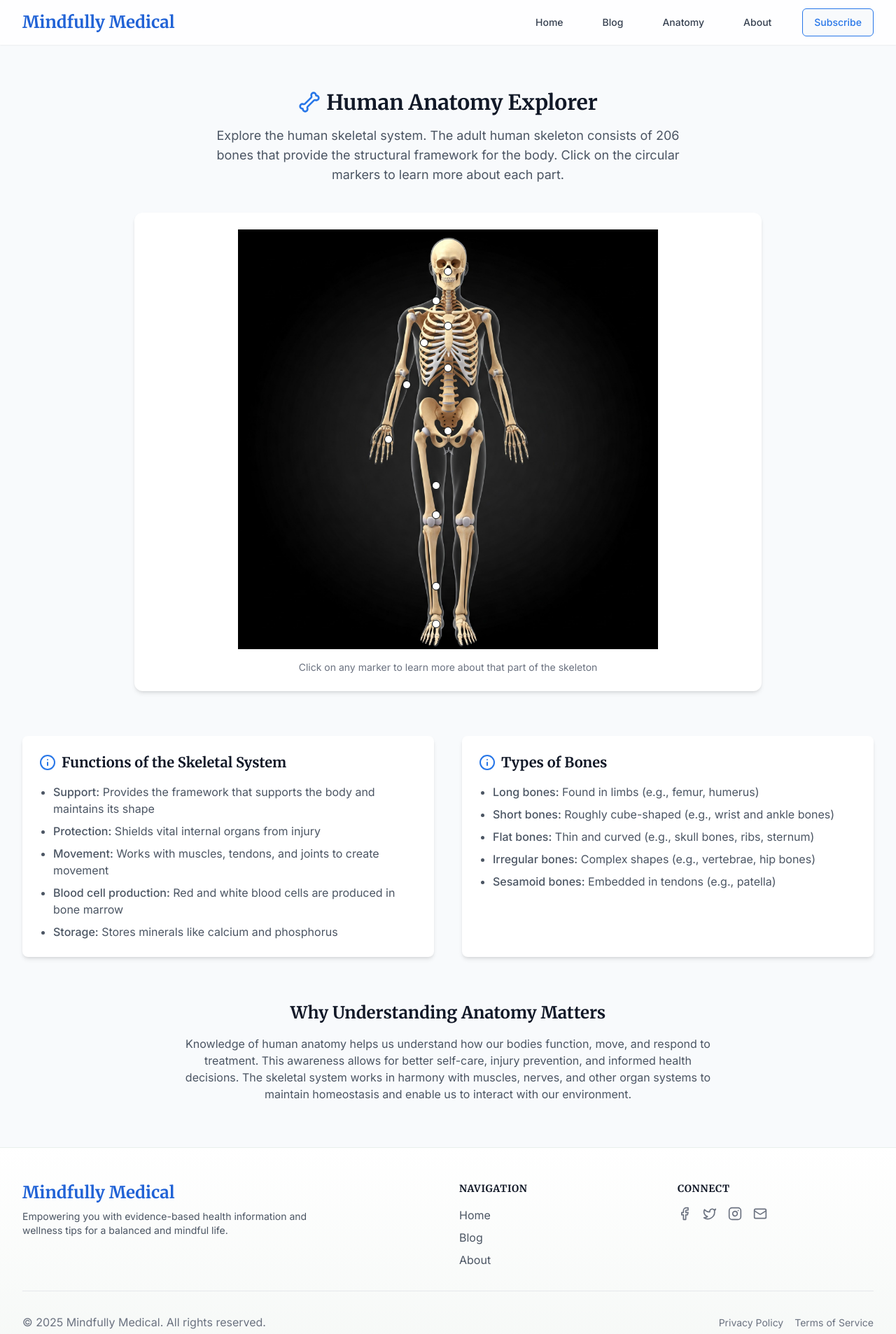
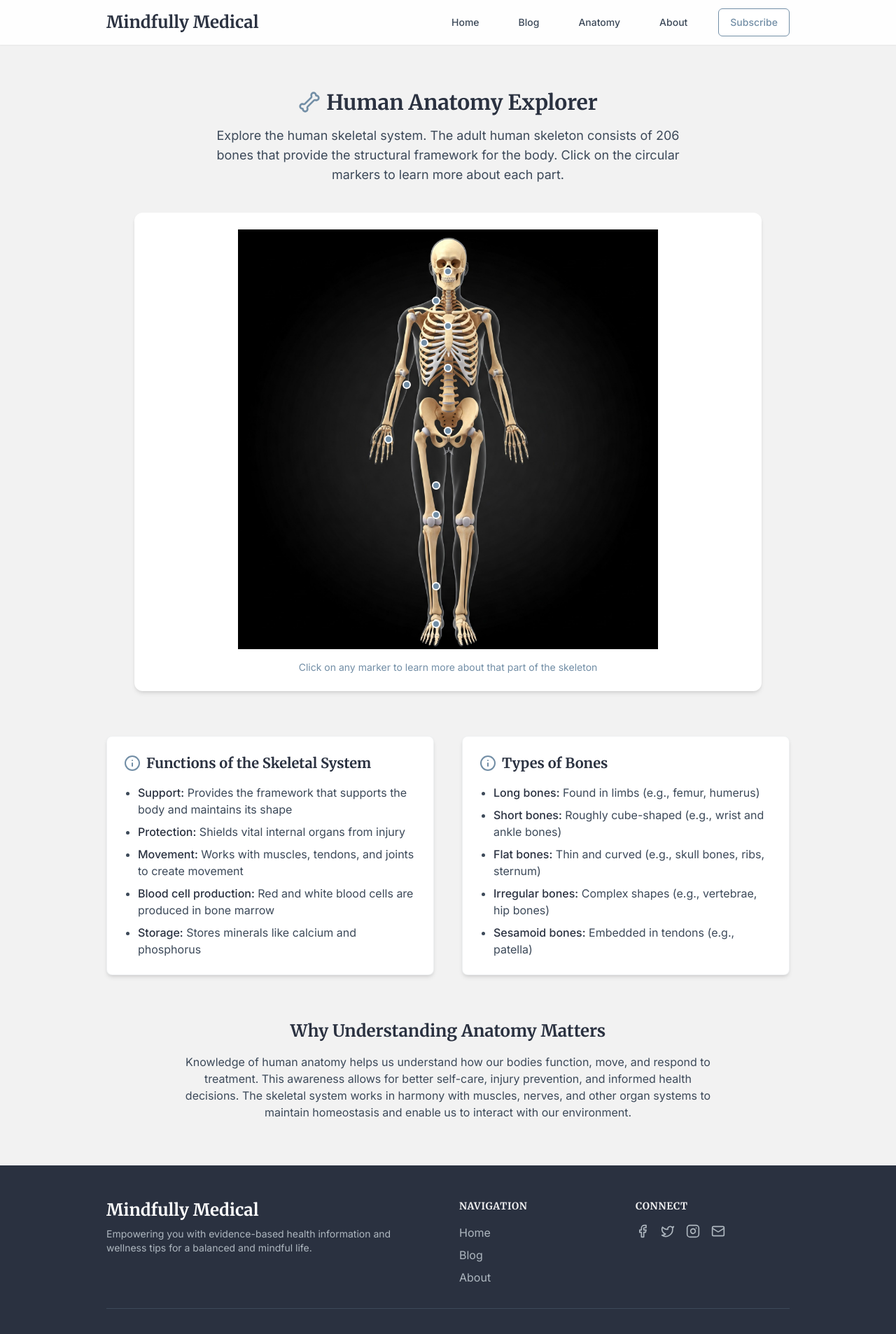
Before and after one commit to NarenVP/mindfully-medical, a React (Vite) app: page /anatomy in a window 1280 px wide. Shown: the top 1907 px of the page at 70% size. Built offline with nearby package versions, Linux system fonts and the light colour scheme.

Commit message:
Integrate color palette
Update the website's color scheme based on the provided palette.

```diff
--- a/src/components/anatomy/SkeletonViewer.tsx
+++ b/src/components/anatomy/SkeletonViewer.tsx
@@ -141,28 +141,28 @@ const SkeletonViewer: React.FC = () => {
                     }}
                     onClick={() => handlePartClick(part)}
                   >
-                    <div className="h-3 w-3 rounded-full bg-white border border-black flex items-center justify-center hover:scale-125 transition-transform">
-                      {/* The white circle with black border */}
+                    <div className="h-3 w-3 rounded-full bg-blue border-2 border-white shadow-sm flex items-center justify-center hover:scale-125 transition-transform">
+                      {/* The marker circle */}
                     </div>
                   </div>
                 </PopoverTrigger>
               </TooltipTrigger>
-              <TooltipContent>
+              <TooltipContent className="bg-navy text-white">
                 <p>{part.name}</p>
               </TooltipContent>
             </Tooltip>
-            <PopoverContent className="w-80 p-4" onInteractOutside={handleClosePopover}>
+            <PopoverContent className="w-80 p-4 bg-white border border-blue-light shadow-md" onInteractOutside={handleClosePopover}>
               <div className="space-y-2">
-                <h3 className="text-xl font-bold">{part.name}</h3>
-                <p className="text-gray-700">{part.description}</p>
-                <h4 className="font-semibold text-sm text-gray-600 mt-3 mb-1">Function:</h4>
-                <p className="text-gray-700">{part.function}</p>
+                <h3 className="text-xl font-bold text-navy">{part.name}</h3>
+                <p className="text-navy-light">{part.description}</p>
+                <h4 className="font-semibold text-sm text-blue mt-3 mb-1">Function:</h4>
+                <p className="text-navy-light">{part.function}</p>
               </div>
             </PopoverContent>
           </Popover>
         ))}
       </div>
-      <div className="text-center text-sm text-gray-500">
+      <div className="text-center text-sm text-blue">
         Click on any marker to learn more about that part of the skeleton
       </div>
     </TooltipProvider>
--- a/src/components/layout/Footer.tsx
+++ b/src/components/layout/Footer.tsx
@@ -6,33 +6,33 @@ const Footer = () => {
   const currentYear = new Date().getFullYear();
 
   return (
-    <footer className="bg-gradient-to-b from-white to-sage-50 border-t border-sage-100">
-      <div className="max-w-7xl mx-auto px-4 sm:px-6 lg:px-8 py-12">
+    <footer className="bg-navy text-white">
+      <div className="max-w-5xl mx-auto px-4 sm:px-6 py-12">
         <div className="grid grid-cols-1 md:grid-cols-4 gap-8">
           <div className="md:col-span-2">
-            <Link to="/" className="text-2xl font-serif font-bold text-wellness-700">
+            <Link to="/" className="text-2xl font-serif font-bold text-white">
               Mindfully Medical
             </Link>
-            <p className="mt-2 text-sm text-gray-600 max-w-md">
+            <p className="mt-2 text-sm text-blue-light max-w-md">
               Empowering you with evidence-based health information and wellness tips for a balanced and mindful life.
             </p>
           </div>
 
           <div>
-            <h3 className="text-sm font-semibold text-gray-900 tracking-wider uppercase">Navigation</h3>
+            <h3 className="text-sm font-semibold text-offwhite tracking-wider uppercase">Navigation</h3>
             <ul className="mt-4 space-y-2">
               <li>
-                <Link to="/" className="text-base text-gray-600 hover:text-wellness-600">
+                <Link to="/" className="text-base text-blue-light hover:text-white">
                   Home
                 </Link>
               </li>
               <li>
-                <Link to="/blog" className="text-base text-gray-600 hover:text-wellness-600">
+                <Link to="/blog" className="text-base text-blue-light hover:text-white">
                   Blog
                 </Link>
               </li>
               <li>
-                <Link to="/about" className="text-base text-gray-600 hover:text-wellness-600">
+                <Link to="/about" className="text-base text-blue-light hover:text-white">
                   About
                 </Link>
               </li>
@@ -40,33 +40,33 @@ const Footer = () => {
           </div>
 
           <div>
-            <h3 className="text-sm font-semibold text-gray-900 tracking-wider uppercase">Connect</h3>
+            <h3 className="text-sm font-semibold text-offwhite tracking-wider uppercase">Connect</h3>
             <div className="mt-4 flex space-x-4">
-              <a href="#" className="text-gray-500 hover:text-wellness-600">
+              <a href="#" className="text-blue-light hover:text-white">
                 <Facebook size={20} />
               </a>
-              <a href="#" className="text-gray-500 hover:text-wellness-600">
+              <a href="#" className="text-blue-light hover:text-white">
                 <Twitter size={20} />
               </a>
-              <a href="#" className="text-gray-500 hover:text-wellness-600">
+              <a href="#" className="text-blue-light hover:text-white">
                 <Instagram size={20} />
               </a>
-              <a href="mailto:contact@mindfullymedical.com" className="text-gray-500 hover:text-wellness-600">
+              <a href="mailto:contact@mindfullymedical.com" className="text-blue-light hover:text-white">
                 <Mail size={20} />
               </a>
             </div>
           </div>
         </div>
 
-        <div className="mt-8 border-t border-gray-200 pt-8 md:flex md:items-center md:justify-between">
-          <div className="text-base text-gray-500">
+        <div className="mt-8 border-t border-navy-light pt-8 md:flex md:items-center md:justify-between">
+          <div className="text-sm text-blue-light">
             &copy; {currentYear} Mindfully Medical. All rights reserved.
           </div>
           <div className="mt-4 md:mt-0">
-            <a href="#" className="text-sm text-gray-500 hover:text-wellness-600 mr-4">
+            <a href="#" className="text-xs text-blue-light hover:text-white mr-4">
               Privacy Policy
             </a>
-            <a href="#" className="text-sm text-gray-500 hover:text-wellness-600">
+            <a href="#" className="text-xs text-blue-light hover:text-white">
               Terms of Service
             </a>
           </div>
--- a/src/components/layout/Navbar.tsx
+++ b/src/components/layout/Navbar.tsx
@@ -12,31 +12,31 @@ const Navbar = () => {
   };
 
   return (
-    <nav className="bg-white/80 backdrop-blur-sm shadow-sm sticky top-0 z-10">
-      <div className="max-w-7xl mx-auto px-4 sm:px-6 lg:px-8">
+    <nav className="bg-white/90 backdrop-blur-sm shadow-sm sticky top-0 z-10">
+      <div className="max-w-5xl mx-auto px-4 sm:px-6">
         <div className="flex justify-between h-16">
           <div className="flex">
             <div className="flex-shrink-0 flex items-center">
-              <Link to="/" className="text-2xl font-serif font-bold text-wellness-700">
+              <Link to="/" className="text-2xl font-serif font-bold text-navy">
                 Mindfully Medical
               </Link>
             </div>
           </div>
 
           <div className="hidden sm:ml-6 sm:flex sm:items-center sm:space-x-8">
-            <Link to="/" className="text-gray-700 hover:text-wellness-600 px-3 py-2 text-sm font-medium">
+            <Link to="/" className="text-navy-light hover:text-blue px-3 py-2 text-sm font-medium">
               Home
             </Link>
-            <Link to="/blog" className="text-gray-700 hover:text-wellness-600 px-3 py-2 text-sm font-medium">
+            <Link to="/blog" className="text-navy-light hover:text-blue px-3 py-2 text-sm font-medium">
               Blog
             </Link>
-            <Link to="/anatomy" className="text-gray-700 hover:text-wellness-600 px-3 py-2 text-sm font-medium">
+            <Link to="/anatomy" className="text-navy-light hover:text-blue px-3 py-2 text-sm font-medium">
               Anatomy
             </Link>
-            <Link to="/about" className="text-gray-700 hover:text-wellness-600 px-3 py-2 text-sm font-medium">
+            <Link to="/about" className="text-navy-light hover:text-blue px-3 py-2 text-sm font-medium">
               About
             </Link>
-            <Button variant="outline" className="border-wellness-600 text-wellness-600 hover:bg-wellness-50">
+            <Button variant="outline" className="border-blue text-blue hover:bg-blue-light/10">
               Subscribe
             </Button>
           </div>
@@ -44,7 +44,7 @@ const Navbar = () => {
           <div className="flex items-center sm:hidden">
             <button
               onClick={toggleMenu}
-              className="inline-flex items-center justify-center p-2 rounded-md text-gray-700 hover:text-wellness-600 hover:bg-gray-100"
+              className="inline-flex items-center justify-center p-2 rounded-md text-navy-light hover:text-blue hover:bg-offwhite"
             >
               {isMenuOpen ? <X size={24} /> : <Menu size={24} />}
             </button>
@@ -57,28 +57,28 @@ const Navbar = () => {
           <div className="px-2 pt-2 pb-3 space-y-1">
             <Link
               to="/"
-              className="block px-3 py-2 rounded-md text-base font-medium text-gray-700 hover:text-wellness-600 hover:bg-gray-50"
+              className="block px-3 py-2 rounded-md text-base font-medium text-navy-light hover:text-blue hover:bg-offwhite"
               onClick={() => setIsMenuOpen(false)}
             >
               Home
             </Link>
             <Link
               to="/blog"
-              className="block px-3 py-2 rounded-md text-base font-medium text-gray-700 hover:text-wellness-600 hover:bg-gray-50"
+              className="block px-3 py-2 rounded-md text-base font-medium text-navy-light hover:text-blue hover:bg-offwhite"
               onClick={() => setIsMenuOpen(false)}
             >
               Blog
             </Link>
             <Link
               to="/anatomy"
-              className="block px-3 py-2 rounded-md text-base font-medium text-gray-700 hover:text-wellness-600 hover:bg-gray-50"
+              className="block px-3 py-2 rounded-md text-base font-medium text-navy-light hover:text-blue hover:bg-offwhite"
               onClick={() => setIsMenuOpen(false)}
             >
               Anatomy
             </Link>
             <Link
               to="/about"
-              className="block px-3 py-2 rounded-md text-base font-medium text-gray-700 hover:text-wellness-600 hover:bg-gray-50"
+              className="block px-3 py-2 rounded-md text-base font-medium text-navy-light hover:text-blue hover:bg-offwhite"
               onClick={() => setIsMenuOpen(false)}
             >
               About
@@ -86,7 +86,7 @@ const Navbar = () => {
             <div className="px-3 py-2">
               <Button
                 variant="outline"
-                className="w-full border-wellness-600 text-wellness-600 hover:bg-wellness-50"
+                className="w-full border-blue text-blue hover:bg-blue-light/10"
               >
                 Subscribe
               </Button>
--- a/src/index.css
+++ b/src/index.css
@@ -7,58 +7,58 @@
 
 @layer base {
   :root {
-    --background: 210 40% 98%;
-    --foreground: 222 47% 11%;
+    --background: 0 0% 100%;
+    --foreground: 222 47% 21%;
 
     --card: 0 0% 100%;
-    --card-foreground: 222 47% 11%;
+    --card-foreground: 222 47% 21%;
 
     --popover: 0 0% 100%;
-    --popover-foreground: 222 47% 11%;
+    --popover-foreground: 222 47% 21%;
 
-    --primary: 210 100% 56%;
-    --primary-foreground: 210 40% 98%;
+    --primary: 217 24% 21%;
+    --primary-foreground: 0 0% 98%;
 
-    --secondary: 210 40% 96%;
-    --secondary-foreground: 222 47% 11%;
+    --secondary: 210 17% 80%;
+    --secondary-foreground: 222 47% 21%;
 
-    --muted: 210 40% 96%;
+    --muted: 210 17% 95%;
     --muted-foreground: 215 16% 47%;
 
-    --accent: 142 50% 65%;
-    --accent-foreground: 142 76% 18%;
+    --accent: 210 30% 55%;
+    --accent-foreground: 0 0% 100%;
 
     --destructive: 0 84% 60%;
     --destructive-foreground: 210 40% 98%;
 
-    --border: 214 32% 91%;
+    --border: 214 32% 85%;
     --input: 214 32% 91%;
-    --ring: 210 100% 56%;
+    --ring: 214 30% 55%;
 
     --radius: 0.5rem;
   }
 
   .dark {
     --background: 222 47% 11%;
-    --foreground: 210 40% 98%;
+    --foreground: 0 0% 95%;
 
     --card: 222 47% 11%;
-    --card-foreground: 210 40% 98%;
+    --card-foreground: 0 0% 95%;
 
     --popover: 222 47% 11%;
-    --popover-foreground: 210 40% 98%;
+    --popover-foreground: 0 0% 95%;
 
-    --primary: 210 100% 56%;
-    --primary-foreground: 222 47% 11%;
+    --primary: 217 24% 21%;
+    --primary-foreground: 0 0% 98%;
 
     --secondary: 217 33% 17%;
-    --secondary-foreground: 210 40% 98%;
+    --secondary-foreground: 0 0% 95%;
 
     --muted: 217 33% 17%;
     --muted-foreground: 215 20% 65%;
 
-    --accent: 142 50% 65%;
-    --accent-foreground: 142 76% 18%;
+    --accent: 210 30% 55%;
+    --accent-foreground: 0 0% 100%;
 
     --destructive: 0 63% 31%;
     --destructive-foreground: 210 40% 98%;
@@ -75,28 +75,34 @@
   }
 
   body {
-    @apply bg-background text-foreground font-sans;
+    @apply bg-offwhite text-navy font-sans;
   }
 
   h1, h2, h3, h4, h5, h6 {
-    @apply font-serif font-medium;
+    @apply font-serif font-medium text-navy;
+  }
+}
+
+@layer components {
+  .container-narrow {
+    @apply max-w-5xl mx-auto px-4 sm:px-6;
   }
 }
 
 .blog-content h1 {
-  @apply text-3xl font-bold mb-6 mt-8;
+  @apply text-3xl font-bold mb-6 mt-8 text-navy;
 }
 
 .blog-content h2 {
-  @apply text-2xl font-bold mb-4 mt-6;
+  @apply text-2xl font-bold mb-4 mt-6 text-navy;
 }
 
 .blog-content h3 {
-  @apply text-xl font-bold mb-3 mt-5;
+  @apply text-xl font-bold mb-3 mt-5 text-navy-light;
 }
 
 .blog-content p {
-  @apply mb-4 leading-relaxed;
+  @apply mb-4 leading-relaxed text-navy;
 }
 
 .blog-content ul {
@@ -108,9 +114,9 @@
 }
 
 .blog-content a {
-  @apply text-wellness-600 hover:underline;
+  @apply text-blue hover:underline;
 }
 
 .blog-content blockquote {
-  @apply pl-4 border-l-4 border-sage-300 italic my-6;
+  @apply pl-4 border-l-4 border-blue-light italic my-6;
 }
--- a/src/pages/Anatomy.tsx
+++ b/src/pages/Anatomy.tsx
@@ -7,16 +7,16 @@ import { Bone, Info } from 'lucide-react';
 
 const Anatomy = () => {
   return (
-    <div className="min-h-screen flex flex-col">
+    <div className="min-h-screen flex flex-col bg-offwhite">
       <Navbar />
       <main className="flex-grow">
-        <div className="max-w-7xl mx-auto px-4 sm:px-6 lg:px-8 py-16">
+        <div className="max-w-5xl mx-auto px-4 sm:px-6 py-16">
           <div className="text-center mb-10">
             <div className="flex items-center justify-center mb-4">
-              <Bone className="h-8 w-8 text-wellness-600 mr-2" />
-              <h1 className="text-3xl font-bold text-gray-900">Human Anatomy Explorer</h1>
+              <Bone className="h-8 w-8 text-blue mr-2" />
+              <h1 className="text-3xl font-bold text-navy">Human Anatomy Explorer</h1>
             </div>
-            <p className="text-lg text-gray-600 max-w-2xl mx-auto">
+            <p className="text-lg text-navy-light max-w-2xl mx-auto">
               Explore the human skeletal system. The adult human skeleton consists of 206 bones that provide the structural framework for the body.
               Click on the circular markers to learn more about each part.
             </p>
@@ -29,38 +29,38 @@ const Anatomy = () => {
           </div>
 
           <div className="grid md:grid-cols-2 gap-10">
-            <div className="bg-white p-6 rounded-lg shadow-md">
+            <div className="bg-white p-6 rounded-lg shadow-md border border-blue-light/20">
               <div className="flex items-center mb-4">
-                <Info className="h-6 w-6 text-wellness-600 mr-2" />
-                <h2 className="text-xl font-bold text-gray-900">Functions of the Skeletal System</h2>
+                <Info className="h-6 w-6 text-blue mr-2" />
+                <h2 className="text-xl font-bold text-navy">Functions of the Skeletal System</h2>
               </div>
-              <ul className="list-disc pl-5 space-y-2 text-gray-600">
-                <li><span className="font-medium">Support:</span> Provides the framework that supports the body and maintains its shape</li>
-                <li><span className="font-medium">Protection:</span> Shields vital internal organs from injury</li>
-                <li><span className="font-medium">Movement:</span> Works with muscles, tendons, and joints to create movement</li>
-                <li><span className="font-medium">Blood cell production:</span> Red and white blood cells are produced in bone marrow</li>
-                <li><span className="font-medium">Storage:</span> Stores minerals like calcium and phosphorus</li>
+              <ul className="list-disc pl-5 space-y-2 text-navy-light">
+                <li><span className="font-medium text-navy">Support:</span> Provides the framework that supports the body and maintains its shape</li>
+                <li><span className="font-medium text-navy">Protection:</span> Shields vital internal organs from injury</li>
+                <li><span className="font-medium text-navy">Movement:</span> Works with muscles, tendons, and joints to create movement</li>
+                <li><span className="font-medium text-navy">Blood cell production:</span> Red and white blood cells are produced in bone marrow</li>
+                <li><span className="font-medium text-navy">Storage:</span> Stores minerals like calcium and phosphorus</li>
               </ul>
             </div>
 
-            <div className="bg-white p-6 rounded-lg shadow-md">
+            <div className="bg-white p-6 rounded-lg shadow-md border border-blue-light/20">
               <div className="flex items-center mb-4">
-                <Info className="h-6 w-6 text-wellness-600 mr-2" />
-                <h2 className="text-xl font-bold text-gray-900">Types of Bones</h2>
+                <Info className="h-6 w-6 text-blue mr-2" />
+                <h2 className="text-xl font-bold text-navy">Types of Bones</h2>
               </div>
-              <ul className="list-disc pl-5 space-y-2 text-gray-600">
-                <li><span className="font-medium">Long bones:</span> Found in limbs (e.g., femur, humerus)</li>
-                <li><span className="font-medium">Short bones:</span> Roughly cube-shaped (e.g., wrist and ankle bones)</li>
-                <li><span className="font-medium">Flat bones:</span> Thin and curved (e.g., skull bones, ribs, sternum)</li>
-                <li><span className="font-medium">Irregular bones:</span> Complex shapes (e.g., vertebrae, hip bones)</li>
-                <li><span className="font-medium">Sesamoid bones:</span> Embedded in tendons (e.g., patella)</li>
+              <ul className="list-disc pl-5 space-y-2 text-navy-light">
+                <li><span className="font-medium text-navy">Long bones:</span> Found in limbs (e.g., femur, humerus)</li>
+                <li><span className="font-medium text-navy">Short bones:</span> Roughly cube-shaped (e.g., wrist and ankle bones)</li>
+                <li><span className="font-medium text-navy">Flat bones:</span> Thin and curved (e.g., skull bones, ribs, sternum)</li>
+                <li><span className="font-medium text-navy">Irregular bones:</span> Complex shapes (e.g., vertebrae, hip bones)</li>
+                <li><span className="font-medium text-navy">Sesamoid bones:</span> Embedded in tendons (e.g., patella)</li>
               </ul>
             </div>
           </div>
 
           <div className="mt-16 text-center">
-            <h2 className="text-2xl font-bold text-gray-900 mb-4">Why Understanding Anatomy Matters</h2>
-            <p className="text-gray-600 max-w-3xl mx-auto">
+            <h2 className="text-2xl font-bold text-navy mb-4">Why Understanding Anatomy Matters</h2>
+            <p className="text-navy-light max-w-3xl mx-auto">
               Knowledge of human anatomy helps us understand how our bodies function, move, and respond to treatment.
               This awareness allows for better self-care, injury prevention, and informed health decisions.
               The skeletal system works in harmony with muscles, nerves, and other organ systems to maintain homeostasis
--- a/tailwind.config.ts
+++ b/tailwind.config.ts
@@ -1,4 +1,3 @@
-
 import type { Config } from "tailwindcss";
 
 export default {
@@ -53,6 +52,15 @@ export default {
 					DEFAULT: 'hsl(var(--card))',
 					foreground: 'hsl(var(--card-foreground))'
 				},
+				navy: {
+					DEFAULT: '#2A3140',
+					light: '#3C4959'
+				},
+				blue: {
+					DEFAULT: '#728EA6',
+					light: '#AEB7BF'
+				},
+				offwhite: '#F2F2F2',
 				sidebar: {
 					DEFAULT: 'hsl(var(--sidebar-background))',
 					foreground: 'hsl(var(--sidebar-foreground))',
```
Also changed, not shown: src/App.css (+9 -6 lines), src/components/home/Hero.tsx (+16 -13 lines).
